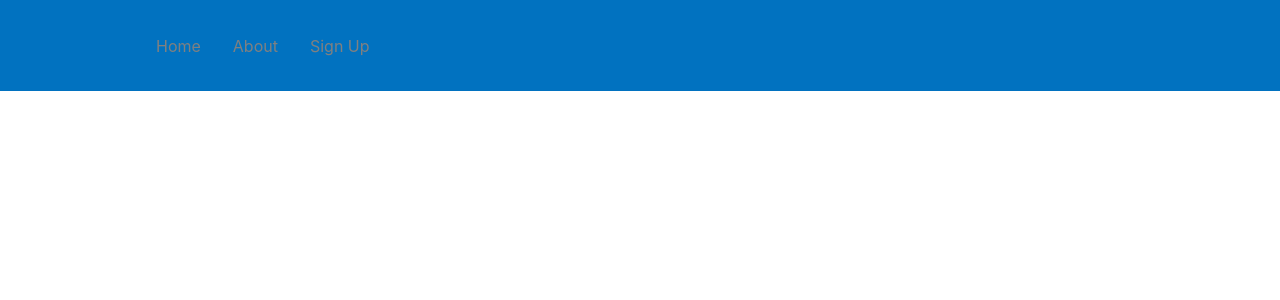
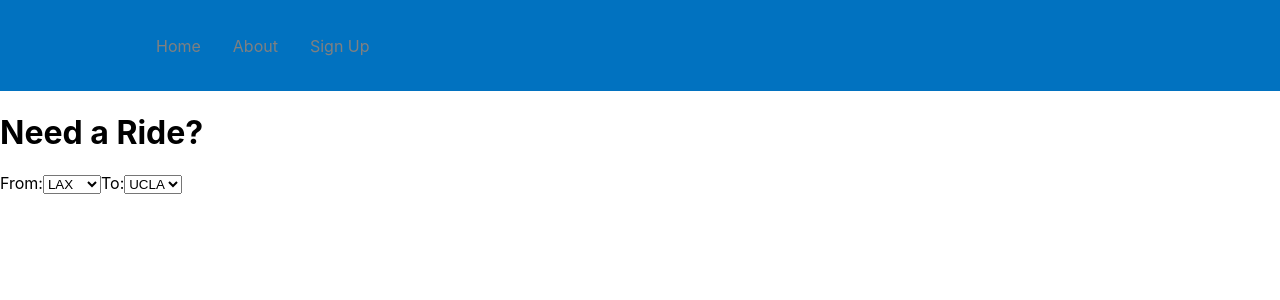
Before and after one commit to derekwu15/BruinsOnBoard, a React (Create React App) app: page /rides in a window 1280 px wide. Before the commit this address had no page. Shown: the top 300 px of the page. Built offline with nearby package versions, Linux system fonts and the light colour scheme.

Commit message:
Added ride page with to and from button

```diff
--- a/src/App.js
+++ b/src/App.js
@@ -10,6 +10,7 @@ import {
 import Home from "./pages/home/home";
 import About from "./pages/about/about";
 import SignUp from "./pages/profile/signup";
+import Rides from "./pages/rides/rides";
 
 function App() {
 	return (
@@ -22,6 +23,7 @@ function App() {
 					path="/sign-up"
 					element={<SignUp />}
 				/>
+				<Route path="/rides" element={<Rides />} />
 			</Routes>
 		</Router>
 	);
--- /dev/null
+++ b/src/pages/rides/rides.js
@@ -0,0 +1,51 @@
+// Filename - pages/rides/rides.js
+import React, { useState } from "react";
+
+const Rides = () => {
+  const [fromLocation, setFromLocation] = useState("lax");
+  const [toLocation, setToLocation] = useState("ucla");
+
+  const handleFromChange = (e) => {
+    const selectedFromLocation = e.target.value;
+    setFromLocation(selectedFromLocation);
+    setToLocation(selectedFromLocation === "ucla" ? "lax" : "ucla");
+  };
+
+  const handleToChange = (e) => {
+    const selectedToLocation = e.target.value;
+    setToLocation(selectedToLocation);
+    setFromLocation(selectedToLocation === "ucla" ? "lax" : "ucla");
+  };
+
+  const locationOptions = ["ucla", "lax"].sort();
+
+  return (
+    <div>
+      <h1>Need a Ride?</h1>
+
+      {/* "From" dropdown */}
+      <label htmlFor="fromLocation">From:</label>
+      <select id="fromLocation" value={fromLocation} onChange={handleFromChange}>
+        {locationOptions.map((option) => (
+          <option key={option} value={option}>
+            {option.toUpperCase()}
+          </option>
+        ))}
+      </select>
+
+      {/* "To" dropdown */}
+      <label htmlFor="toLocation">To:</label>
+      <select id="toLocation" value={toLocation} onChange={handleToChange}>
+        {locationOptions.map((option) => (
+          <option key={option} value={option}>
+            {option.toUpperCase()}
+          </option>
+        ))}
+      </select>
+
+      {/* Add other content as needed */}
+    </div>
+  );
+};
+
+export default Rides;
```
